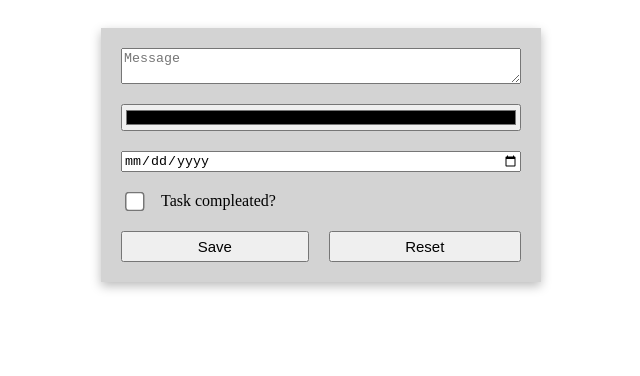
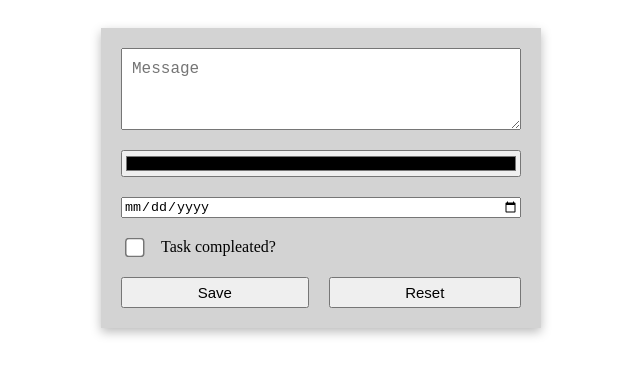
Before and after one commit to KKaciusis/1-todo, a website: page index.HTML in a window 1280 px wide. Shown: the whole page, without its empty margins (319-959 px from the left). Drawn offline with Linux system fonts and the light colour scheme.

Commit message:
textarea resizing + line height + font size

```diff
--- a/CSS/components/form.css
+++ b/CSS/components/form.css
@@ -14,14 +14,19 @@ gap: 20px;
 }
 .form > .form-row > textarea {
 width: 100%;
+resize: vertical;
+min-height: 60px;
+line-height: 20px;
+font-size: 16px;
+padding: 10px;
 }
 .form > .form-row > input {
 width: 100%;
 }
 .form > .form-row > input[type='checkbox']{
-    width: auto;
-    transform: scale(1.5);
-    transform-origin: left;
+width: auto;
+transform: scale(1.5);
+transform-origin: left;
 }
 .form > .form-row > button {
 flex-grow: 1;
```
